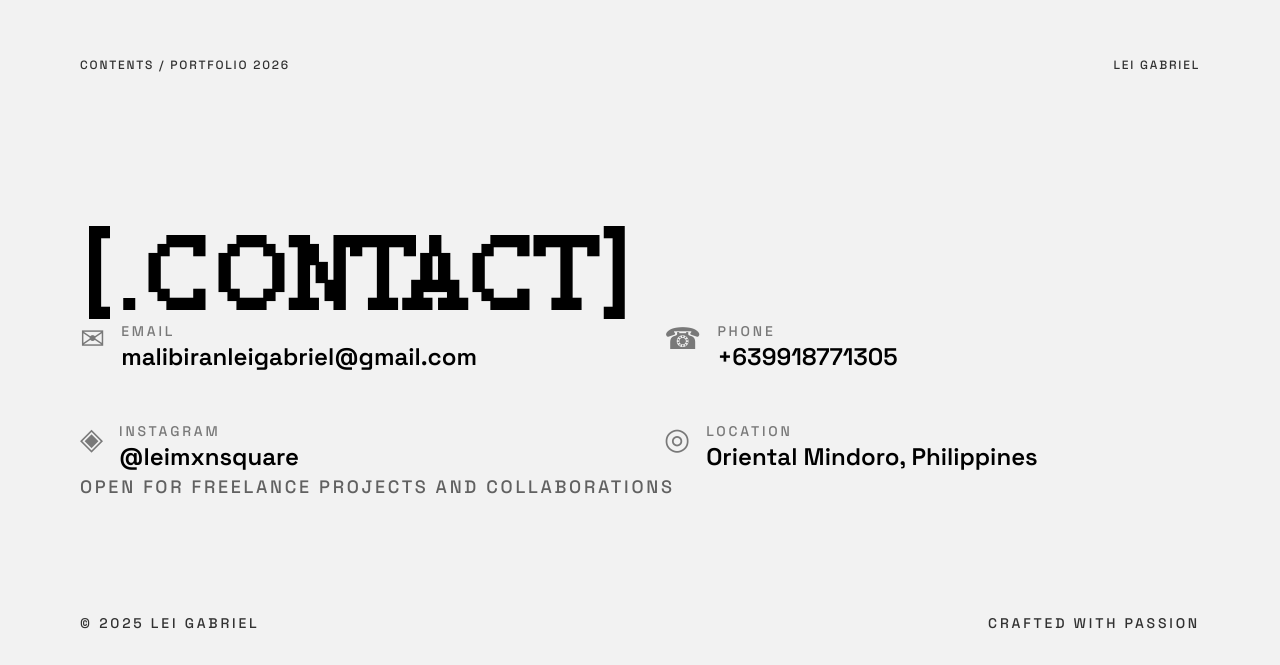
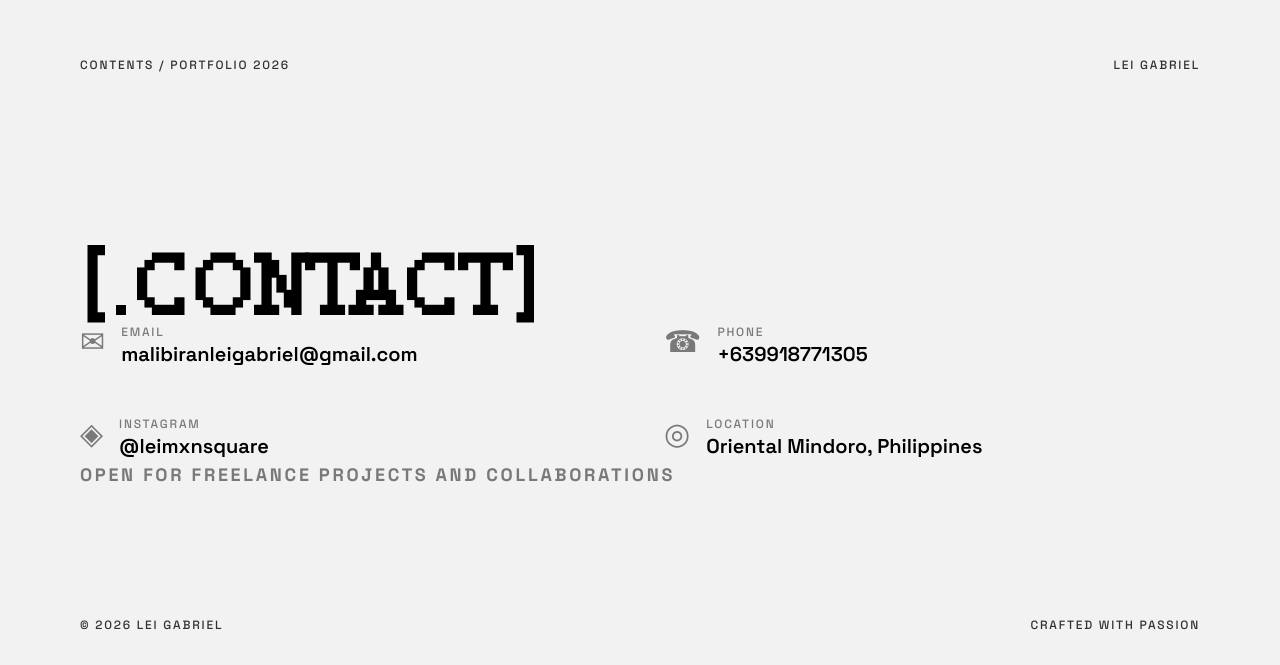
Before and after one commit to leigabriel/design-portfolio, a React (Vite) app: page / in a window 1280 px wide. Shown: the part 3095-3760 px from the top of the page. Built offline with nearby package versions, Linux system fonts and the light colour scheme.

Commit message:
refactor(contact): clean up code and update year to 2026

```diff
--- a/src/components/ContactSection.jsx
+++ b/src/components/ContactSection.jsx
@@ -1,105 +1,40 @@
 import { useTheme } from '../context/ThemeContext'
 import { useScrollAnimation, useStaggerAnimation } from '../hooks/useScrollAnimation'
 
+const socialLinks = [
+  { name: 'Email', value: 'malibiranleigabriel@gmail.com', href: 'mailto:malibiranleigabriel@gmail.com', icon: '✉' },
+  { name: 'Phone', value: '+639918771305', href: 'tel:+639918771305', icon: '☎' },
+  { name: 'Instagram', value: '@leimxnsquare', href: 'https://instagram.com/leimxnsquare', icon: '◈' },
+  { name: 'Location', value: 'Oriental Mindoro, Philippines', href: null, icon: '◎' }
+]
+
 function ContactSection() {
-  const { isDarkMode } = useTheme()
-  const titleRef = useScrollAnimation({ animation: 'fadeUp', delay: 0 })
-  const contactRef = useStaggerAnimation({
-    selector: '.contact-item',
-    animation: 'fadeUp',
-    stagger: 100,
-    delay: 200
-  })
+  const { isDarkMode, isNeonMode } = useTheme()
+  const titleRef = useScrollAnimation({ animation: 'fadeLeft', delay: 0 })
+  const contactRef = useStaggerAnimation({ selector: '.contact-item', animation: 'rotateIn', stagger: 120, delay: 200 })
 
-  const socialLinks = [
-    {
-      name: 'Email',
-      value: 'malibiranleigabriel@gmail.com',
-      href: 'mailto:malibiranleigabriel@gmail.com',
-      icon: '✉'
-    },
-    {
-      name: 'Phone',
-      value: '+639918771305',
-      href: 'tel:+639918771305',
-      icon: '☎'
-    },
-    {
-      name: 'Instagram',
-      value: '@leimxnsquare',
-      href: 'https://instagram.com/leimxnsquare',
-      icon: '◈'
-    },
-    {
-      name: 'Location',
-      value: 'Oriental Mindoro, Philippines',
-      href: null,
-      icon: '◎'
-    }
-  ]
+  const textColor = isNeonMode ? 'text-[#ff0000]' : isDarkMode ? 'text-white' : 'text-black'
+  const textMuted = isNeonMode ? 'text-[#ff0000]/50' : isDarkMode ? 'text-white/50' : 'text-black/50'
+  const footerText = isNeonMode ? 'text-[#ff0000]/60' : isDarkMode ? 'text-white/60' : 'text-black/80'
+  const iconMuted = isNeonMode ? 'text-[#ff0000]/60 group-hover:text-[#ff0000]' : isDarkMode ? 'text-white/60 group-hover:text-[#7FB3D5]' : 'text-black/50 group-hover:text-[#7FB3D5]'
 
   return (
-    <section
-      id="contact"
-      className={`relative min-h-[70vh] overflow-hidden transition-colors duration-500 ${
-        isDarkMode ? 'bg-[#212631]' : 'bg-[#f2f2f2]'
-      }`}
-    >
-      <div className="absolute top-4 bottom-4 left-4 right-4 sm:top-6 sm:bottom-6 sm:left-6 sm:right-6 md:top-8 md:bottom-8 md:left-14 md:right-14 lg:left-20 lg:right-20 flex flex-col justify-between">
-
+    <section id="contact" className={`relative min-h-[70vh] overflow-hidden transition-colors duration-500 ${isDarkMode ? 'bg-[#212631]' : 'bg-[#f2f2f2]'}`}>
+      <div className="section-padding flex flex-col justify-between">
         <div className="flex-1 flex flex-col justify-center">
-          <h2
-            ref={titleRef}
-            className={`font-[Timetwist] text-4xl sm:text-5xl md:text-6xl lg:text-7xl font-bold tracking-tight mb-10 sm:mb-14 md:mb-16 transition-colors duration-500 ${
-              isDarkMode ? 'text-white' : 'text-black'
-            }`}
-          >
-            [.CONTACT]
-          </h2>
+          <h2 ref={titleRef} className={`section-title transition-colors duration-500 ${textColor}`}>[.CONTACT]</h2>
 
           <div ref={contactRef} className="grid grid-cols-1 md:grid-cols-2 gap-6 sm:gap-8 lg:gap-12">
             {socialLinks.map((link) => (
-              <div
-                key={link.name}
-                className="contact-item group"
-              >
+              <div key={link.name} className="contact-item group">
                 <div className="flex items-start gap-4">
-                  <span
-                    className={`text-2xl sm:text-3xl transition-colors duration-300 ${
-                      isDarkMode ? 'text-white/60 group-hover:text-[#7FB3D5]' : 'text-black/50 group-hover:text-[#7FB3D5]'
-                    }`}
-                  >
-                    {link.icon}
-                  </span>
+                  <span className={`contact-icon transition-colors duration-300 ${iconMuted}`}>{link.icon}</span>
                   <div>
-                    <span
-                      className={`block text-xs sm:text-sm font-medium uppercase tracking-[0.2em] mb-1 transition-colors duration-500 ${
-                        isDarkMode ? 'text-white/50' : 'text-black/50'
-                      }`}
-                    >
-                      {link.name}
-                    </span>
+                    <span className={`contact-label block transition-colors duration-500 ${textMuted}`}>{link.name}</span>
                     {link.href ? (
-                      <a
-                        href={link.href}
-                        target={link.href.startsWith('http') ? '_blank' : undefined}
-                        rel={link.href.startsWith('http') ? 'noopener noreferrer' : undefined}
-                        className={`block text-lg sm:text-xl md:text-2xl font-semibold transition-all duration-300 hover:translate-x-1 ${
-                          isDarkMode
-                            ? 'text-white hover:text-[#7FB3D5]'
-                            : 'text-black hover:text-[#7FB3D5]'
-                        }`}
-                      >
-                        {link.value}
-                      </a>
+                      <a href={link.href} target={link.href.startsWith('http') ? '_blank' : undefined} rel={link.href.startsWith('http') ? 'noopener noreferrer' : undefined} className={`contact-value block transition-all duration-300 hover:translate-x-1 ${textColor} hover:text-[#7FB3D5]`}>{link.value}</a>
                     ) : (
-                      <p
-                        className={`text-lg sm:text-xl md:text-2xl font-semibold transition-colors duration-500 ${
-                          isDarkMode ? 'text-white' : 'text-black'
-                        }`}
-                      >
-                        {link.value}
-                      </p>
+                      <p className={`contact-value transition-colors duration-500 ${textColor}`}>{link.value}</p>
                     )}
                   </div>
                 </div>
@@ -107,32 +42,14 @@ function ContactSection() {
             ))}
           </div>
 
-          <div className="mt-12 sm:mt-16">
-            <p
-              className={`text-sm sm:text-base md:text-lg font-medium uppercase tracking-[0.15em] transition-colors duration-500 ${
-                isDarkMode ? 'text-white/60' : 'text-black/60'
-              }`}
-            >
-              Open for freelance projects and collaborations
-            </p>
+          <div className="mt-14 sm:mt-18">
+            <p className={`intro-text transition-colors duration-500 ${textMuted}`}>Open for freelance projects and collaborations</p>
           </div>
         </div>
 
         <div className="flex justify-between items-end pt-8">
-          <span
-            className={`text-[10px] sm:text-xs md:text-sm font-medium tracking-[0.15em] sm:tracking-[0.2em] uppercase transition-colors duration-500 ${
-              isDarkMode ? 'text-white/60' : 'text-black/80'
-            }`}
-          >
-            © 2025 Lei Gabriel
-          </span>
-          <span
-            className={`text-[10px] sm:text-xs md:text-sm font-medium tracking-[0.15em] sm:tracking-[0.2em] uppercase transition-colors duration-500 ${
-              isDarkMode ? 'text-white/60' : 'text-black/80'
-            }`}
-          >
-            Crafted with passion
-          </span>
+          <span className={`section-footer-text transition-colors duration-500 ${footerText}`}>© 2026 Lei Gabriel</span>
+          <span className={`section-footer-text transition-colors duration-500 ${footerText}`}>Crafted with passion</span>
         </div>
       </div>
     </section>
```
